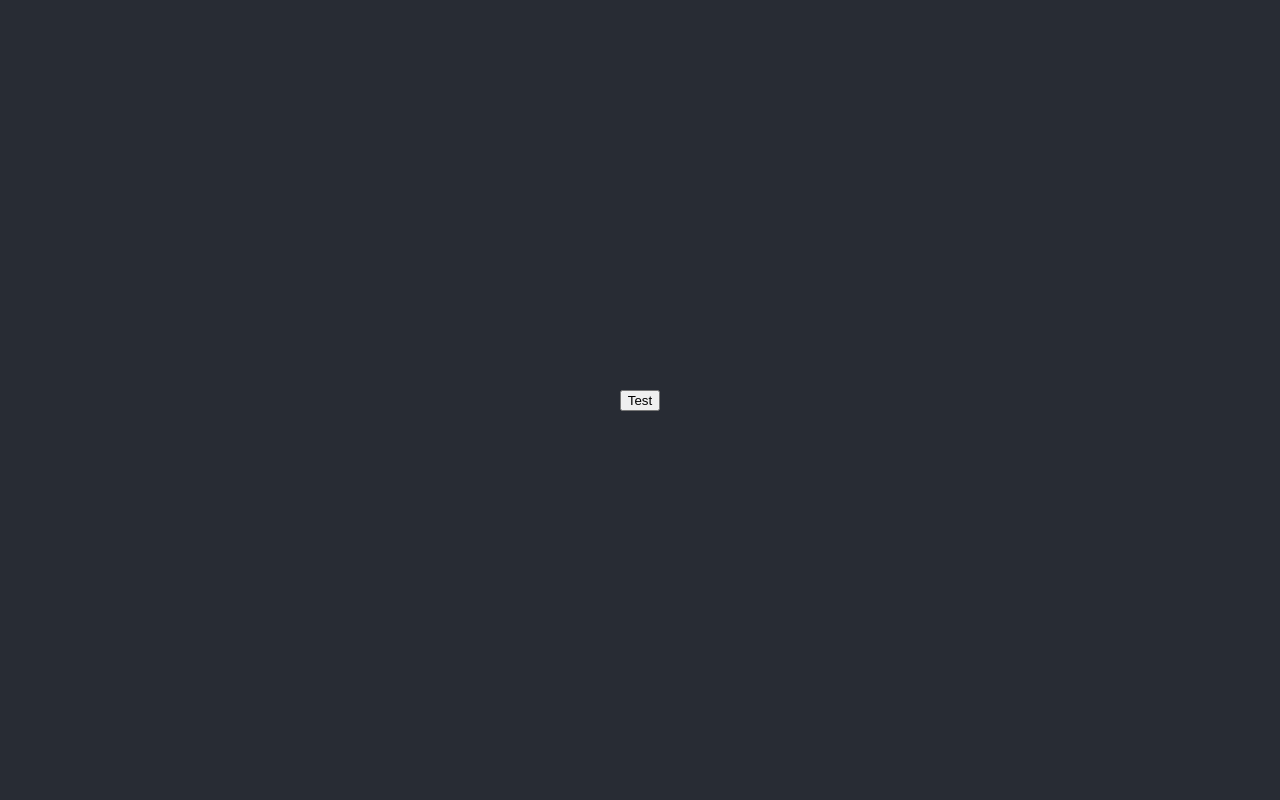
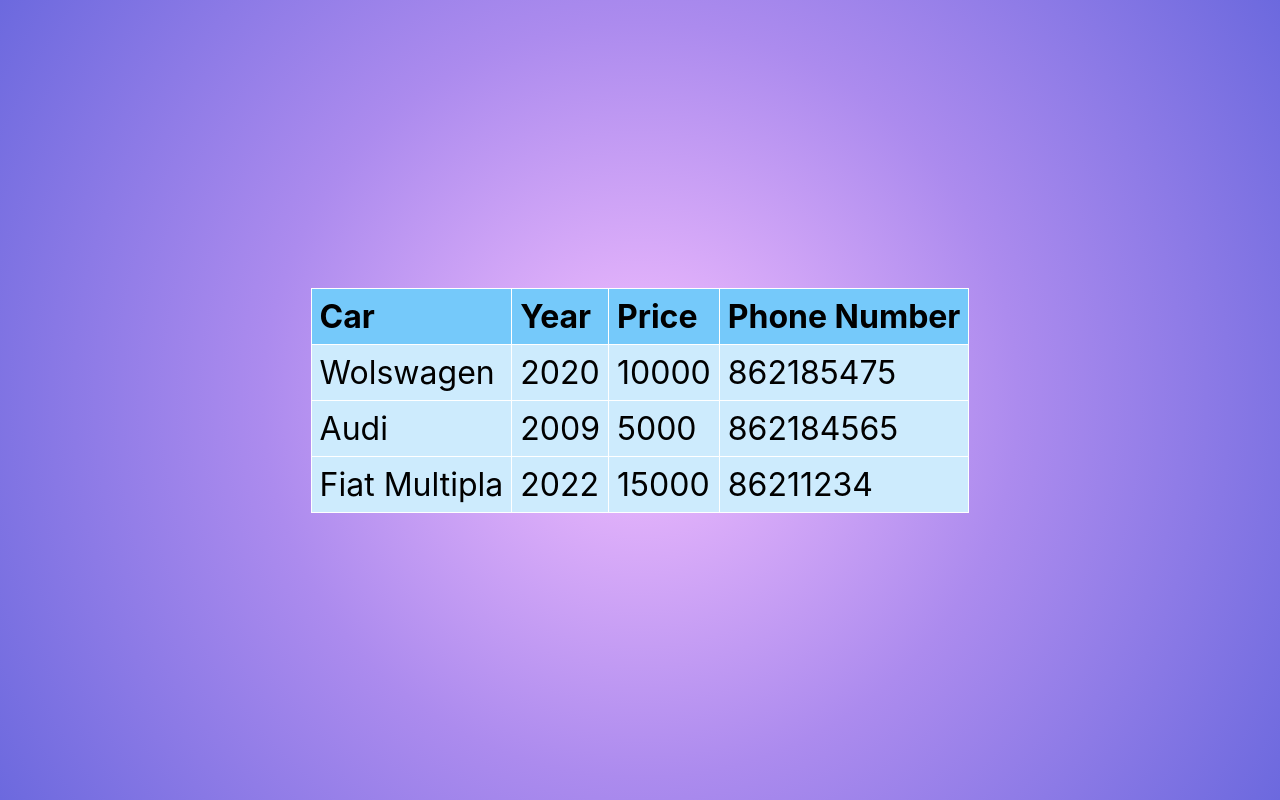
Before and after one commit to Simonas-A/kmp-web, a React (Create React App) app: page / in a window 1280 px wide. Built offline with nearby package versions, Linux system fonts and the light colour scheme.

Commit message:
Sprint 1 kinda done

```diff
--- a/package.json
+++ b/package.json
@@ -12,7 +12,8 @@
     "@types/react-dom": "^18.0.10",
     "react": "^18.2.0",
     "react-dom": "^18.2.0",
-    "react-scripts": "5.0.1",
+    "react-scripts": "^5.0.1",
+    "react-table": "^7.8.0",
     "typescript": "^4.9.5",
     "web-vitals": "^2.1.4"
   },
@@ -39,5 +40,8 @@
       "last 1 firefox version",
       "last 1 safari version"
     ]
+  },
+  "devDependencies": {
+    "@types/react-table": "^7.7.14"
   }
 }
--- a/src/App.css
+++ b/src/App.css
@@ -13,8 +13,10 @@
   }
 }
 
+
 .App-header {
-  background-color: #282c34;
+  background: rgb(242,175,255);
+  background: radial-gradient(circle, rgba(242,175,255,0.7988445378151261) 0%, rgba(172,139,238,1) 50%, rgba(108,105,222,1) 100%);
   min-height: 100vh;
   display: flex;
   flex-direction: column;
@@ -36,3 +38,55 @@
     transform: rotate(360deg);
   }
 }
+
+
+.App-container {
+  display: flex;
+  flex-direction: column;
+  gap: 10px;
+  padding: 1rem;
+}
+table {
+  border-collapse: collapse;
+  width: 100%;
+}
+
+th,
+td {
+  border: 1px solid #ffffff;
+  text-align: left;
+  padding: 8px;
+  font-size: 32px;
+}
+
+th {
+  background-color: rgb(117, 201, 250);
+}
+
+td {
+  background-color: rgb(205, 235, 253);
+}
+
+form {
+  display: flex;
+  gap: 5px;
+}
+
+form td:last-child {
+  display: flex;
+  justify-content: space-evenly;
+}
+
+form * {
+  font-size: 28px;
+}
+
+.Page {
+  background: rgb(242,175,255);
+  background: radial-gradient(circle, rgba(242,175,255,0.7988445378151261) 0%, rgba(172,139,238,1) 50%, rgba(108,105,222,1) 100%);
+  min-height: 100vh;
+  display: flex;
+  flex-direction: column;
+  align-items: center;
+  justify-content: center;
+}
--- a/src/App.tsx
+++ b/src/App.tsx
@@ -3,12 +3,125 @@
 import './App.css';
 import SampleClient from './clients/sampleClient';
 import { json } from 'stream/consumers';
+import { useTable, UseTableRowProps } from "react-table";
+import fakeData from "./MOCK_DATA.json";
 
 function App() {
+
+const [contracts, setContracts] = useState();
+
+return (
+  //<div><text>saaaaAAAAAAAAAAa</text>
+  //<text>ASDFASFFAS</text></div>
+  <div className="Page">
+    <div className="App-container">
+    <table>
+      <thead>
+        <tr>
+          <th>Car</th>
+          <th>Year</th>
+          <th>Price</th>
+          <th>Phone Number</th>
+        </tr>
+      </thead>
+      <tbody>
+        <tr>
+          <td>Wolswagen</td>
+          <td>2020</td>
+          <td>10000</td>
+          <td>862185475</td>
+        </tr>
+        <tr>
+          <td>Audi</td>
+          <td>2009</td>
+          <td>5000</td>
+          <td>862184565</td>
+        </tr>
+        <tr>
+          <td>Fiat Multipla</td>
+          <td>2022</td>
+          <td>15000</td>
+          <td>86211234</td>
+        </tr>
+      </tbody>
+    </table>
+    </div>
+  </div>
+)
+
+
   //const [text, setText] = useState('data');
   //const [forecast, setForecast] = useState<any>(null);
+  /*const data = React.useMemo(() => fakeData, []);
+  const columns = React.useMemo(
+    () => [
+      {
+        Header: "ID",
+        accessor: "id",
+      },
+      {
+        Header: "First Name",
+        accessor: "first_name",
+      },
+      {
+        Header: "Last Name",
+        accessor: "last_name",
+      },
+      {
+        Header: "Email",
+        accessor: "email",
+      },
+      {
+        Header: "Gender",
+        accessor: "gender",
+      },
+      {
+        Header: "University",
+        accessor: "university",
+      },
+    ],
+    []
+  );
 
-  const buttonClick = async () => {
+  const { getTableProps, getTableBodyProps, headerGroups, rows, prepareRow } =
+    useTable({ columns, data });
+
+  return (
+    <div className="App">
+      <div className="container">
+        <table {...getTableProps()}>
+          <thead>
+            {headerGroups.map((headerGroup : any) => (
+              <tr {...headerGroup.getHeaderGroupProps()}>
+                {headerGroup.headers.map((column : any) => (
+                  <th {...column.getHeaderProps()}>
+                    {column.render("Header")}
+                  </th>
+                ))}
+              </tr>
+            ))}
+          </thead>
+          <tbody {...getTableBodyProps()}>
+            {rows.map((row : any) => {
+              prepareRow(row);
+              return (
+                <tr {...row.getRowProps()}>
+                  {row.cells.map((cell : any) => (
+                    <td {...cell.getCellProps()}> {cell.render("Cell")} </td>
+                  ))}
+                </tr>
+              );
+            })}
+          </tbody>
+        </table>
+      </div>
+    </div>
+  );*/
+
+
+
+
+  /*const buttonClick = async () => {
     //const text = await SampleClient.getDataAsync();
     //console.log("app" + text);
     console.log("TESTING DIS SHIT IF IT WORKS");
@@ -24,7 +137,7 @@
       <button onClick={buttonClick}>Test</button>
     </header>
 
-  </div>;/*(
+  </div>;(
     <div className="App">
       <header className="App-header">
         <img src={logo} className="App-logo" alt="logo" />
--- /dev/null
+++ b/src/MOCK_DATA.json
@@ -0,0 +1,6 @@
+[{"id":1,"first_name":"Millicent","last_name":"Whatham","email":"mwhatham0@comsenz.com","gender":"Female","university":"Samarkand State University"},
+{"id":2,"first_name":"Siward","last_name":"Amberger","email":"samberger1@behance.net","gender":"Male","university":"Institute of Industrial Electronics Engineering"},
+{"id":3,"first_name":"Sheree","last_name":"Madeley","email":"smadeley2@google.com","gender":"Female","university":"Kateb Institute of Higher Education"},
+{"id":4,"first_name":"Egor","last_name":"Downing","email":"edowning3@nymag.com","gender":"Male","university":"Universidad de Concepción del Uruguay"},
+{"id":5,"first_name":"Donn","last_name":"Wilce","email":"dwilce4@answers.com","gender":"Male","university":"State University of New York at Binghamton"},
+{"id":6,"first_name":"Kenon","last_name":"Jersch","email":"kjersch5@youtu.be","gender":"Male","university":"Université de Nantes"}]
```
Also changed, not shown: 2 other files (tests, documents, lock files or other folders).
